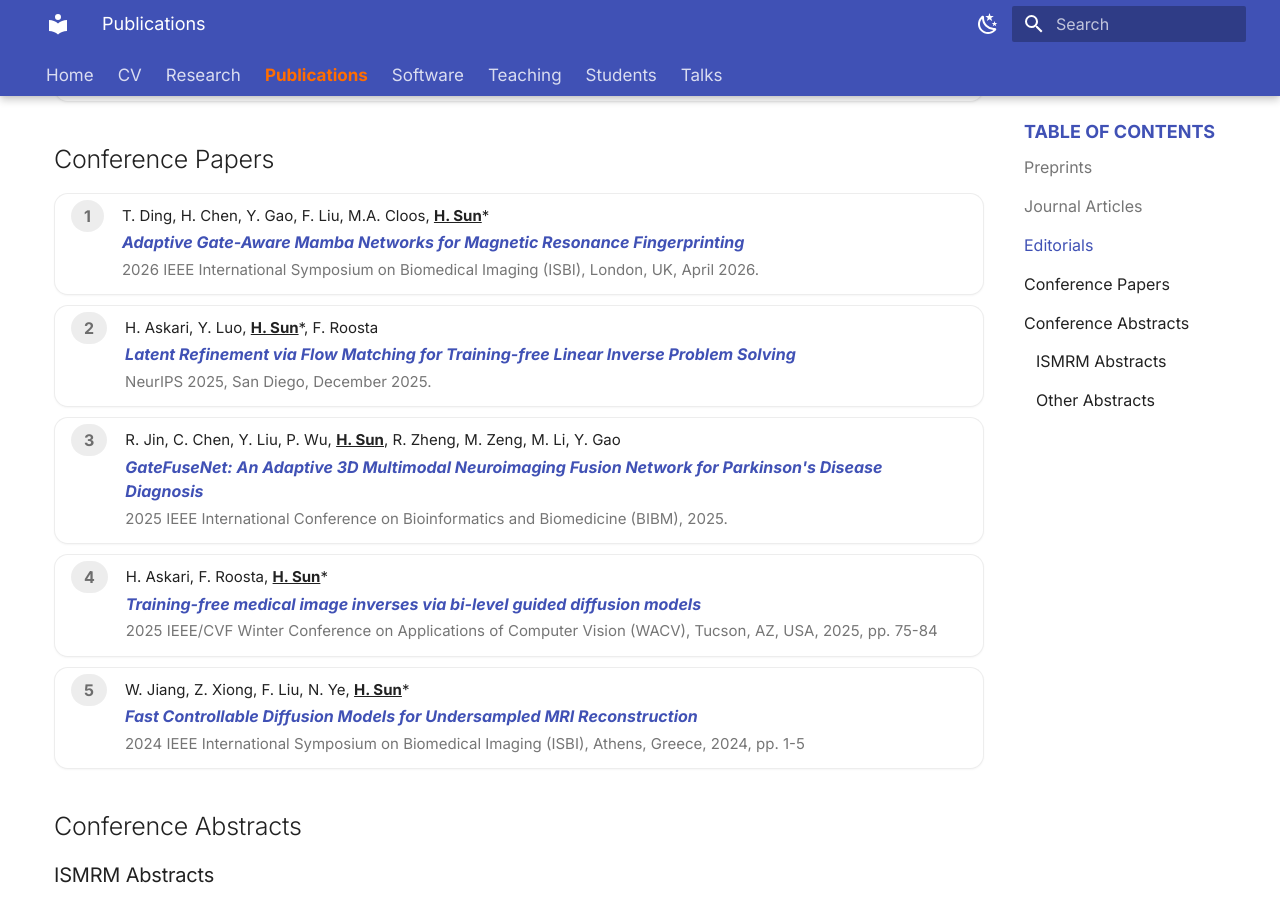
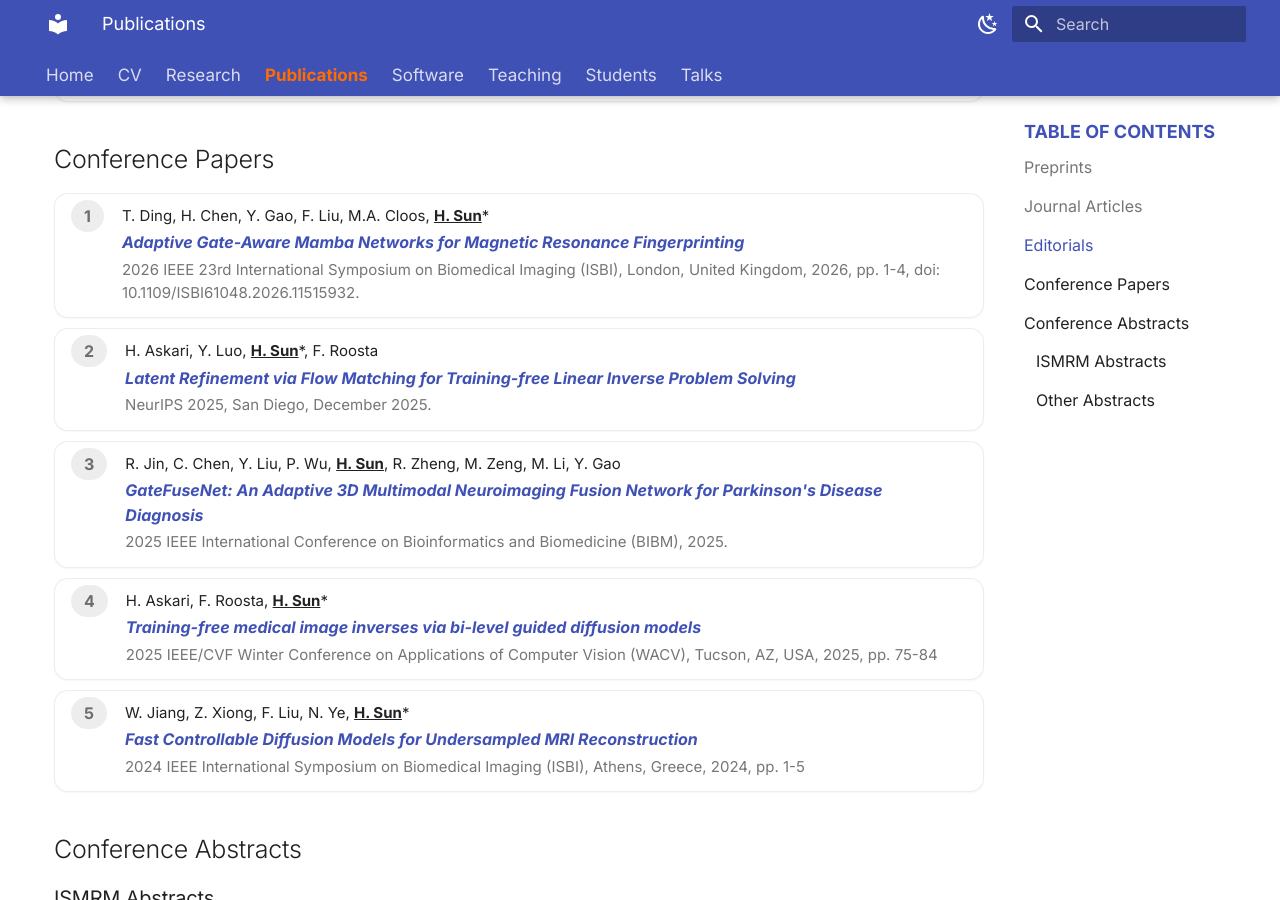
Before and after one commit to sunhongfu/sunhongfu.github.io, an MkDocs documentation site: the page built from docs/publications.md, in a window 1280 px wide and 900 px high, scrolled down 7380 px. Built offline with MkDocs 1.6.1 and Material for MkDocs 9.7.7, drawn with Linux system fonts in a browser that asks for light colours.

Commit message:
Update ISBI 2026 MRF paper with published IEEE link and full citation
Co-Authored-By: Claude Sonnet 4.6 <noreply@anthropic.com>

```diff
--- a/docs/publications.md
+++ b/docs/publications.md
@@ -479,8 +479,8 @@
   <div class="pub-num"></div>
   <div class="pub-details">
     <div class="pub-authors">T. Ding, H. Chen, Y. Gao, F. Liu, M.A. Cloos, <span class="me">H. Sun</span>*</div>
-    <div class="pub-title"><a href="https://arxiv.org/abs/2507.03369" target="_blank" rel="noopener"><i>Adaptive Gate-Aware Mamba Networks for Magnetic Resonance Fingerprinting</i></a></div>
-    <div class="pub-venue">2026 IEEE International Symposium on Biomedical Imaging (ISBI), London, UK, April 2026.</div>
+    <div class="pub-title"><a href="https://ieeexplore.ieee.org/document/11515932" target="_blank" rel="noopener"><i>Adaptive Gate-Aware Mamba Networks for Magnetic Resonance Fingerprinting</i></a></div>
+    <div class="pub-venue">2026 IEEE 23rd International Symposium on Biomedical Imaging (ISBI), London, United Kingdom, 2026, pp. 1-4, doi: 10.1109/ISBI61048.2026.11515932.</div>
     </div>
 </div>
 <div class="pub-card">
```
